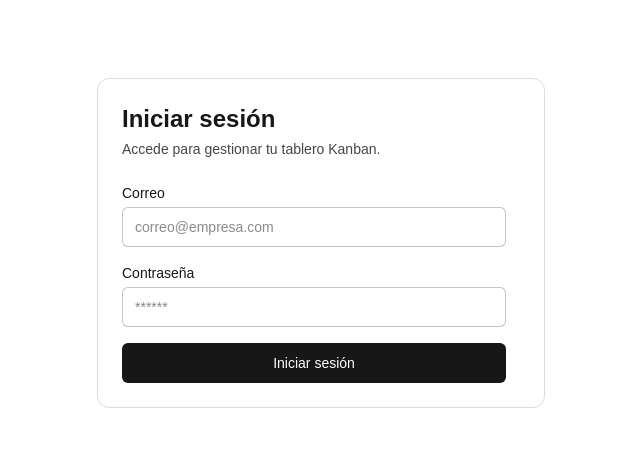
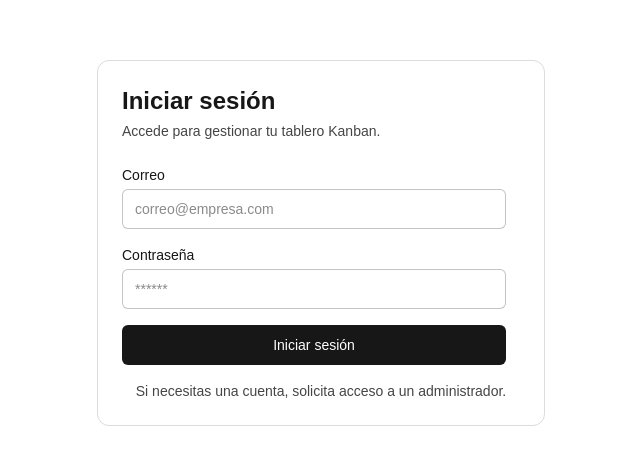
Before and after one commit to gabo0130/gestor-kanban, a Next.js app: page / in a window 1280 px wide. Shown: the part 157-622 px from the top of the page, without its empty margins (319-959 px from the left). Built offline with nearby package versions, Linux system fonts and the light colour scheme; no server answers.

Commit message:
Actualiza UI para roles, permisos y mensajes de acceso

```diff
--- a/src/app/dashboard/page.tsx
+++ b/src/app/dashboard/page.tsx
@@ -34,7 +34,7 @@ export default function DashboardPage() {
               <h3 className="mb-2 font-medium">Información de sesión:</h3>
               <ul className="space-y-1 text-sm opacity-80">
                 <li>Email: {user?.email}</li>
-                <li>ID: {user?.id}</li>
+                <li>Role: {user?.role}</li>
               </ul>
             </div>
           </div>
--- a/src/app/page.tsx
+++ b/src/app/page.tsx
@@ -8,6 +8,9 @@ export default function Home() {
         <p className="mb-6 text-sm opacity-80">Accede para gestionar tu tablero Kanban.</p>
 
         <LoginForm />
+        <p className="mt-4 text-center text-sm opacity-80">
+          Si necesitas una cuenta, solicita acceso a un administrador.
+        </p>
       </main>
     </div>
   );
```
Also changed, not shown: 1 other file (tests, documents, lock files or other folders).
